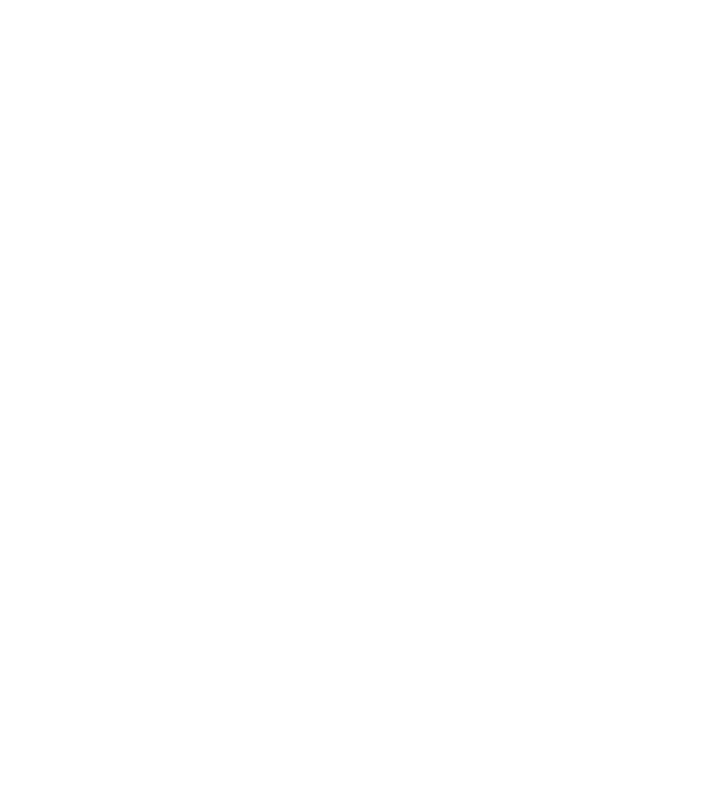
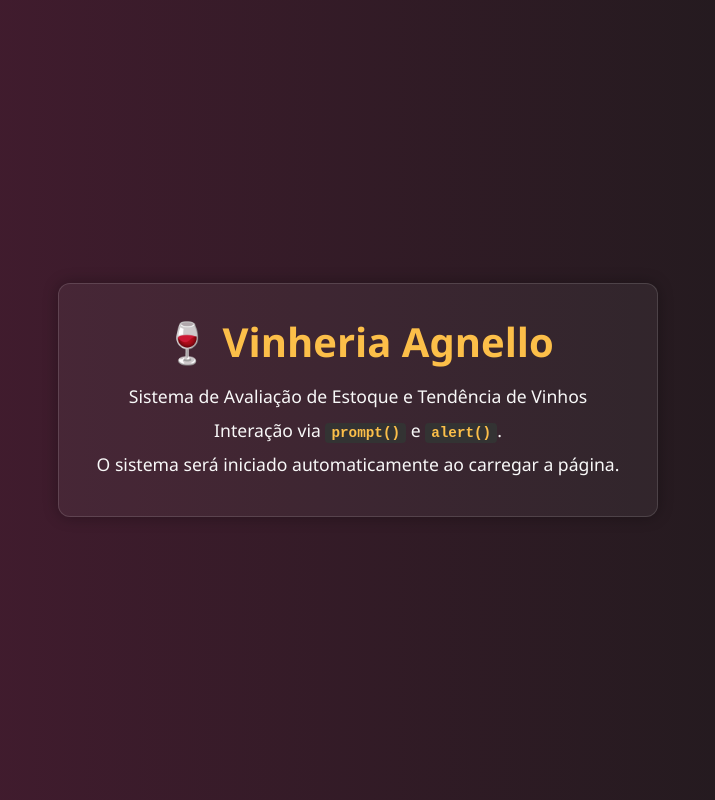
Before and after one commit to heitorpaganotto/vinheria-agnello-checkpoint02, a plain HTML site: page index.html in a window 1280 px wide. Shown: the whole page, without its empty margins (282-997 px from the left). Drawn offline with Linux system fonts and the light colour scheme.

Commit message:
Codigo HTML e CSS

```diff
--- a/index.html
+++ b/index.html
@@ -1,17 +1,20 @@
 <!DOCTYPE html>
-<html lang="pt-br">
+<html lang="pt-BR">
 <head>
-    <meta charset="UTF-8">
-    <meta name="viewport" content="width=device-width, initial-scale=1.0">
-    <link rel="stylesheet" href="src/css/style.css">
-    <title>Document</title>
+  <meta charset="UTF-8">
+  <meta name="viewport" content="width=device-width, initial-scale=1.0">
+  <title>Vinheria Agnello</title>
+  <link rel="stylesheet" href="src/css/style.css">
 </head>
 <body>
+  <div class="container">
+    <h1>🍷 Vinheria Agnello</h1>
+    <p>Sistema de Avaliação de Estoque e Tendência de Vinhos</p>
+    <p>Interação via <code>prompt()</code> e <code>alert()</code>.</p>
+    <p>O sistema será iniciado automaticamente ao carregar a página.</p>
 
 
 
-    <script src="src/js/script.js"></script>
-
-
+  <script src="src/js/script.js"></script>
 </body>
 </html>
--- a/src/css/style.css
+++ b/src/css/style.css
@@ -0,0 +1,86 @@
+
+* {
+  margin: 0;
+  padding: 0;
+  box-sizing: border-box;
+}
+
+body {
+  font-family: 'Segoe UI', Tahoma, Geneva, Verdana, sans-serif;
+  background: linear-gradient(to right, #4b1c33, #1a1a1a);
+  color: #f8f8f8;
+  min-height: 100vh;
+  display: flex;
+  justify-content: center;
+  align-items: center;
+  text-align: center;
+  padding: 40px;
+}
+
+.container {
+  background-color: rgba(255, 255, 255, 0.05);
+  padding: 30px;
+  border-radius: 12px;
+  border: 1px solid #ffffff22;
+  box-shadow: 0 0 15px rgba(0, 0, 0, 0.3);
+  max-width: 600px;
+  width: 100%;
+}
+
+h1 {
+  font-size: 2.5em;
+  margin-bottom: 15px;
+  color: #fcbf49;
+}
+
+p {
+  margin-bottom: 10px;
+  font-size: 1.1em;
+}
+
+code {
+  background-color: #333;
+  padding: 2px 6px;
+  border-radius: 4px;
+  color: #fcbf49;
+  font-weight: bold;
+}
+
+
+.cards-container {
+  margin-top: 30px;
+  display: flex;
+  flex-wrap: wrap;
+  justify-content: center;
+}
+
+.card {
+  background-color: #2c3e50;
+  color: #fff;
+  margin: 15px;
+  padding: 20px;
+  border-radius: 8px;
+  box-shadow: 0 0 10px rgba(0, 0, 0, 0.2);
+  width: 250px;
+  text-align: center;
+}
+
+.card h3 {
+  font-size: 1.5em;
+  margin-bottom: 10px;
+}
+
+.card p {
+  font-size: 1.1em;
+  margin-bottom: 5px;
+}
+
+.card .tipo {
+  font-weight: bold;
+  color: #fcbf49;
+}
+
+.card .estoque-baixo {
+  color: #e74c3c;
+  font-weight: bold;
+}
```
Also changed, not shown: 1 other file.
